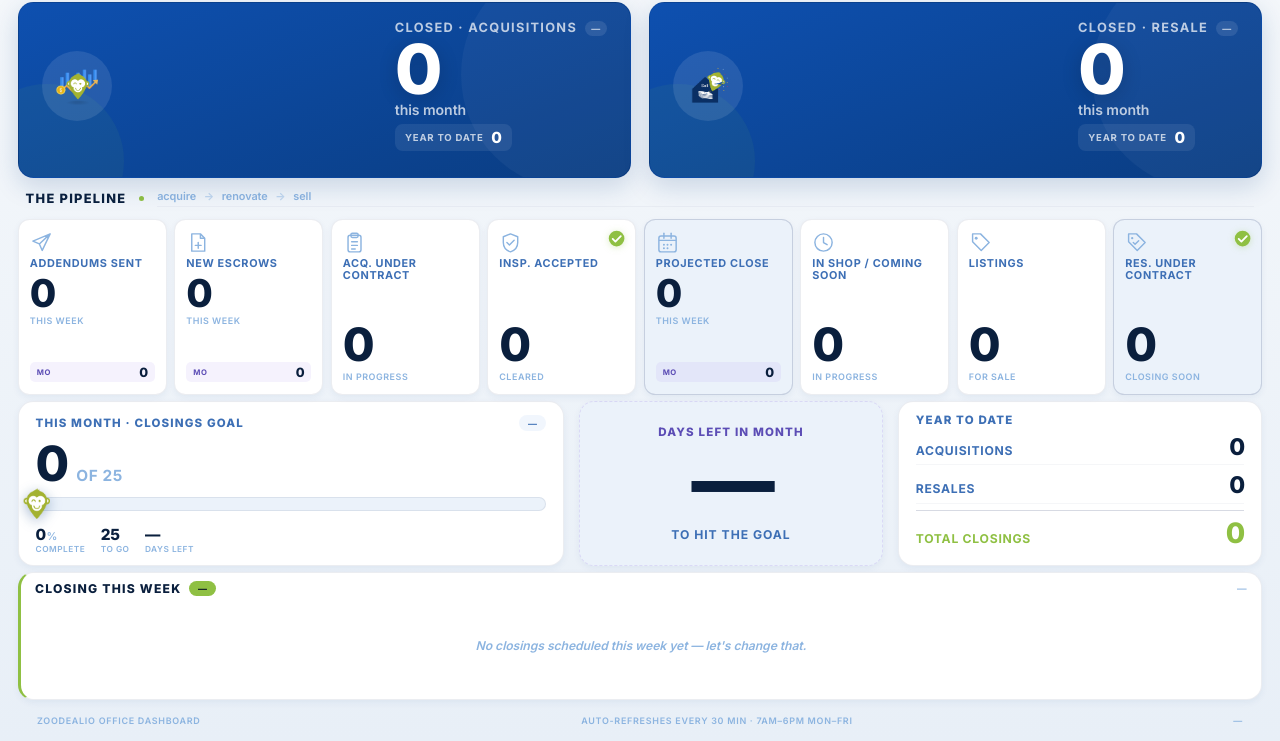
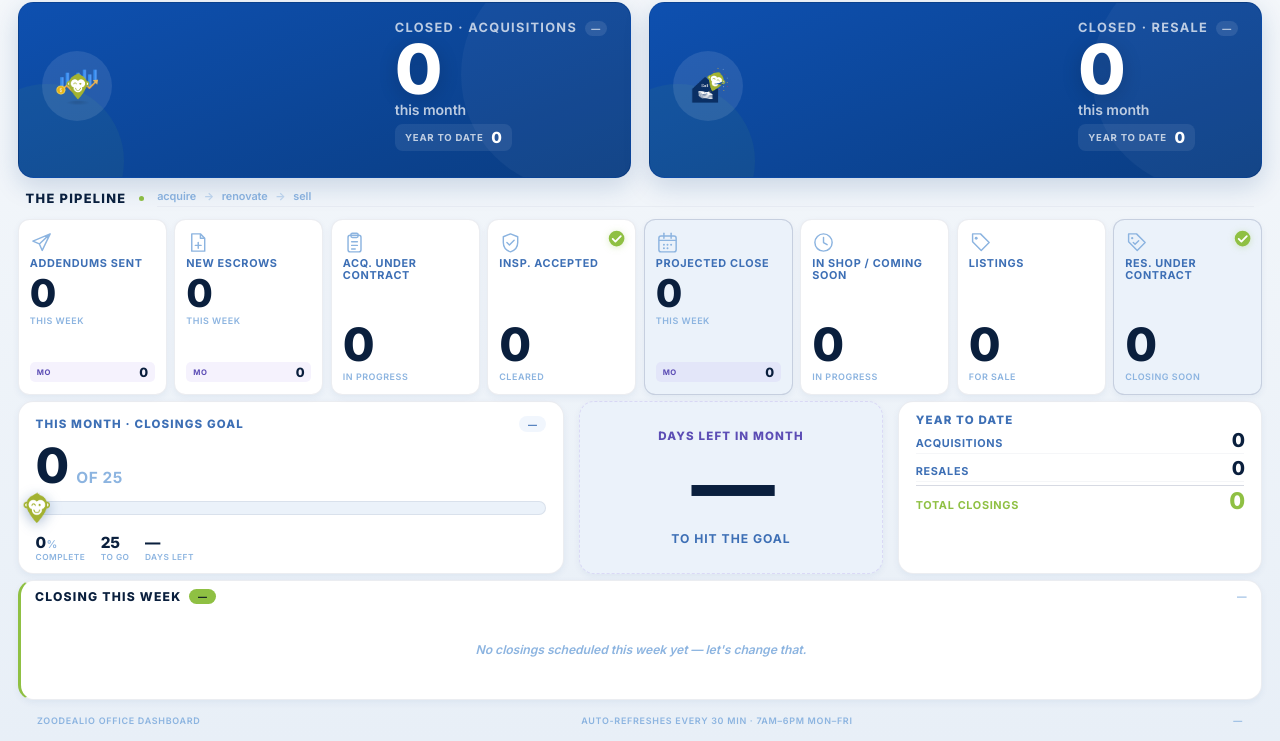
Before and after one commit to eliot-zoodealio/zoodealio-dashboard, a website: page public/index.html in a window 1280 px wide. Shown: the part 59-800 px from the top of the page. Drawn offline with Linux system fonts and the light colour scheme; no server answers.

Commit message:
Fix YTD card clipping — tighter row padding and font sizes

```diff
--- a/public/styles.css
+++ b/public/styles.css
@@ -127,7 +127,7 @@ html, body {
      Pipeline strip bumped to 22vh so split tiles (Addendums Sent, New Escrows,
      Projected Close) have room for their substat pill below the headline
      number. Hero + closings rows compressed slightly to balance. */
-  grid-template-rows: 6vh 22vh 3.5vh 22vh minmax(0, 1fr) 16vh 3.5vh;
+  grid-template-rows: 6vh 22vh 3.5vh 22vh minmax(0, 1fr) 15vh 3.5vh;
   padding: 0.8vh 1.4vw;
   gap: 0.8vh;
 }
@@ -761,20 +761,20 @@ html, body {
 
 /* ---- Year-to-Date card ---- */
 
-.card-ytd { gap: 0.4vh; }
+.card-ytd { gap: 0.2vh; }
 
 .ytd-row {
   display: flex;
   align-items: baseline;
   justify-content: space-between;
-  padding: 0.7vh 0;
+  padding: 0.35vh 0;
   border-bottom: 0.05vw solid var(--border-faint);
 }
 
 .ytd-row:last-child { border-bottom: none; }
 
 .ytd-label {
-  font-size: min(0.95vw, 2vh);
+  font-size: min(0.85vw, 1.8vh);
   font-weight: 700;
   color: var(--text-secondary);
   text-transform: uppercase;
@@ -782,7 +782,7 @@ html, body {
 }
 
 .ytd-value {
-  font-size: min(1.8vw, 4vh);
+  font-size: min(1.5vw, 3.2vh);
   font-weight: 800;
   color: var(--text-primary);
   line-height: 1;
@@ -791,8 +791,8 @@ html, body {
 
 .ytd-total-row {
   border-top: 0.12vw solid var(--border-emphasis);
-  margin-top: 0.4vh;
-  padding-top: 1vh;
+  margin-top: 0.2vh;
+  padding-top: 0.5vh;
 }
 
 .ytd-total-row .ytd-label {
@@ -800,7 +800,7 @@ html, body {
 }
 
 .ytd-total-row .ytd-value {
-  font-size: min(2.2vw, 4.8vh);
+  font-size: min(1.8vw, 3.8vh);
   color: var(--green);
 }
 
```
